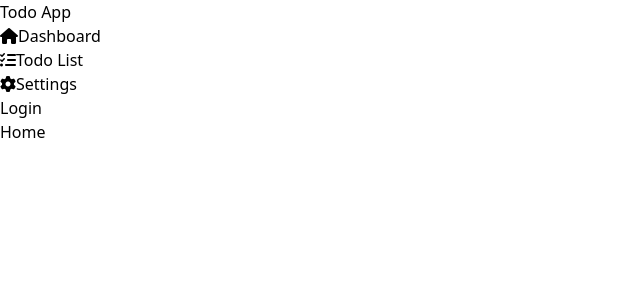
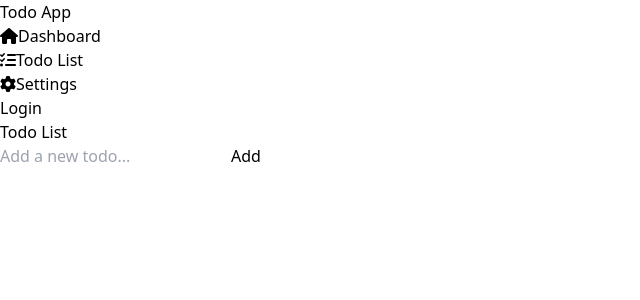
Before and after one commit to mubashirbappi5/To-Do-App-v2, a React (Vite) app: page / in a window 1280 px wide. Shown: the top 300 px of the page, without its empty margins (0-640 px from the left). Built offline with nearby package versions, Linux system fonts and the light colour scheme.

Commit message:
animation update

```diff
--- a/package.json
+++ b/package.json
@@ -10,6 +10,7 @@
     "preview": "vite preview"
   },
   "dependencies": {
+    "@gsap/react": "^2.1.2",
     "localforage": "^1.10.0",
     "match-sorter": "^8.0.0",
     "react": "^19.0.0",
--- a/src/pages/Home.jsx
+++ b/src/pages/Home.jsx
@@ -1,11 +1,95 @@
-import React from 'react';
+import { useGSAP } from "@gsap/react";
+import React, { useState } from "react";
+import { gsap } from "gsap";
 
 const Home = () => {
-    return (
-        <div>
-            <h1>Home</h1>
+  const [todos, setTodos] = useState([]);
+  const [inputValue, setInputValue] = useState("");
+
+  useGSAP(() => {
+    // Animate new todos when they are added
+    gsap.from(".todo-item:last-child", {
+      opacity: 0,
+      y: -20,
+      duration: 0.5,
+      ease: "back.out",
+    });
+  }, [todos]);
+
+  const handleAddTodo = (e) => {
+    e.preventDefault();
+    if (inputValue.trim()) {
+      setTodos([
+        ...todos,
+        { id: Date.now(), text: inputValue, completed: false },
+      ]);
+      setInputValue("");
+    }
+  };
+
+  const handleToggleTodo = (id) => {
+    setTodos(
+      todos.map((todo) => {
+        if (todo.id === id) {
+          // Animate the todo when completed
+          if (!todo.completed) {
+            gsap.to(`#todo-${id}`, {
+              backgroundColor: "#4ade80",
+              color: "white",
+              duration: 0.3,
+            });
+          } else {
+            gsap.to(`#todo-${id}`, {
+              backgroundColor: "white",
+              color: "black",
+              duration: 0.3,
+            });
+          }
+          return { ...todo, completed: !todo.completed };
+        }
+        return todo;
+      })
+    );
+  };
+
+  return (
+    <div className="max-w-md mx-auto mt-10 p-6 bg-white rounded-lg shadow-lg">
+      <h1 className="text-2xl font-bold mb-6 text-center">Todo List</h1>
+
+      <form onSubmit={handleAddTodo} className="mb-6">
+        <div className="flex gap-2">
+          <input
+            type="text"
+            value={inputValue}
+            onChange={(e) => setInputValue(e.target.value)}
+            className="flex-1 px-4 py-2 border rounded-lg focus:outline-none focus:border-blue-500"
+            placeholder="Add a new todo..."
+          />
+          <button
+            type="submit"
+            className="px-4 py-2 bg-blue-500 text-white rounded-lg hover:bg-blue-600 transition-colors"
+          >
+            Add
+          </button>
         </div>
-    );
+      </form>
+
+      <div className="space-y-3">
+        {todos.map((todo) => (
+          <div
+            key={todo.id}
+            id={`todo-${todo.id}`}
+            className={`todo-item p-3 rounded-lg border cursor-pointer transition-colors ${
+              todo.completed ? "bg-green-400 text-white" : "bg-white"
+            }`}
+            onClick={() => handleToggleTodo(todo.id)}
+          >
+            {todo.text}
+          </div>
+        ))}
+      </div>
+    </div>
+  );
 };
 
 export default Home;
```
Also changed, not shown: 1 other file (tests, documents, lock files or other folders).
